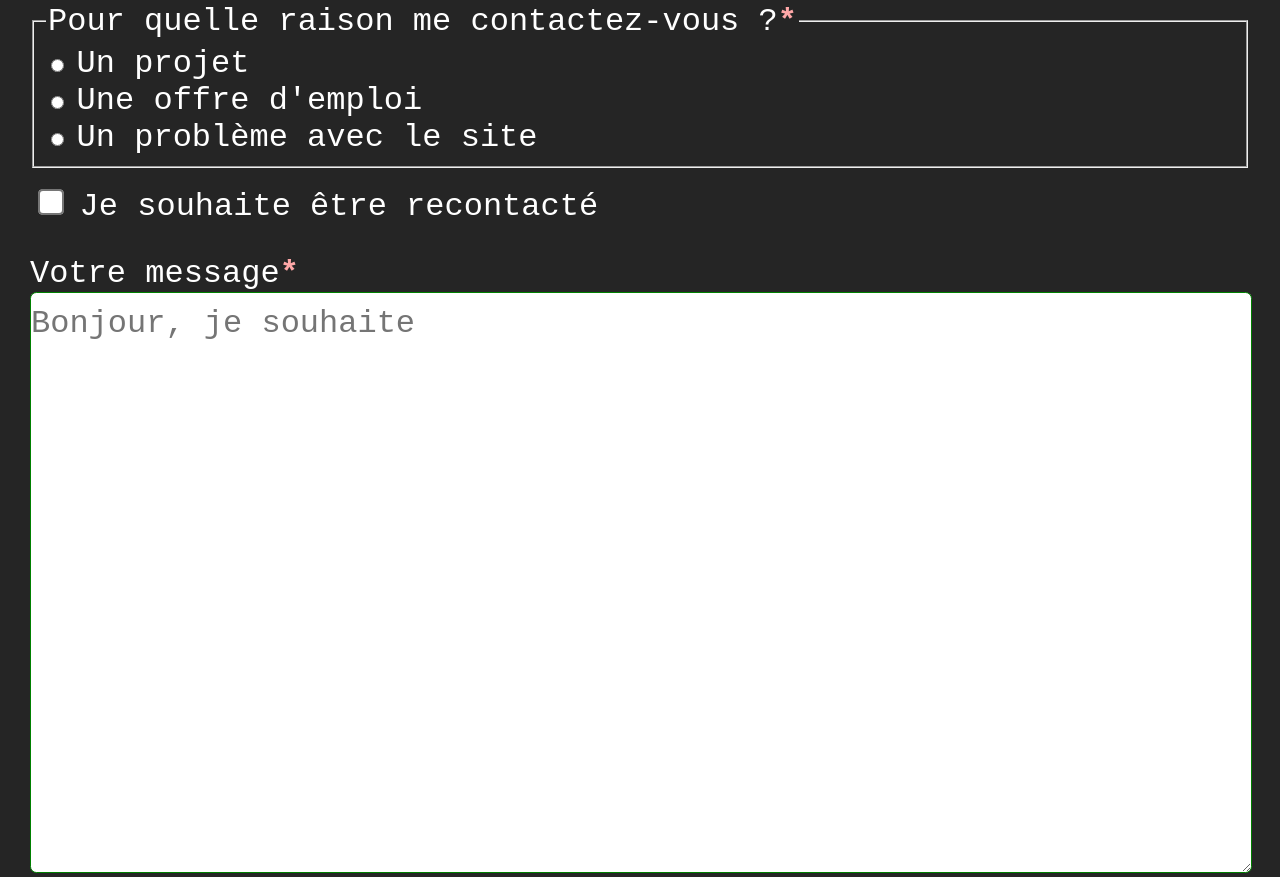
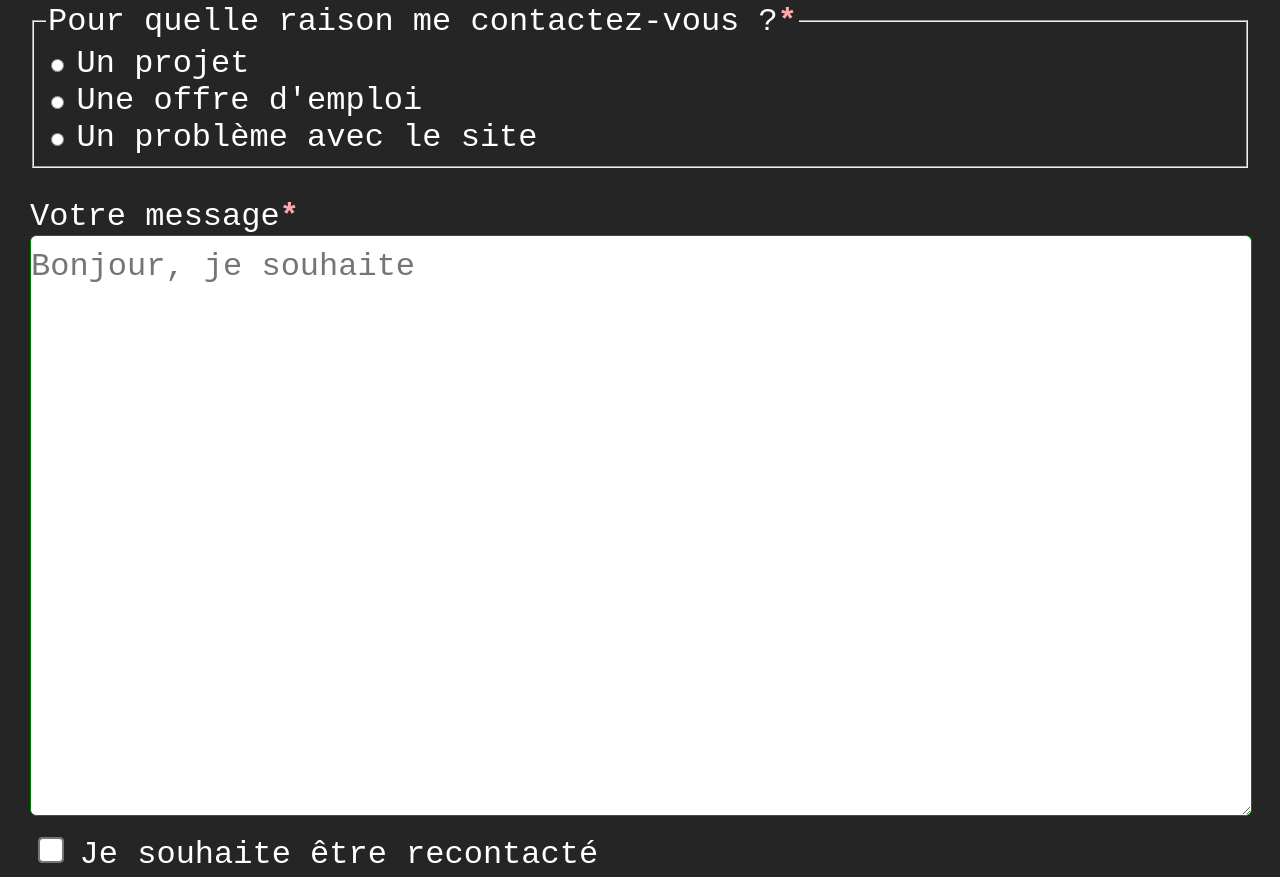
Before and after one commit to Farmeurimmo/portfolio-supinfo, a plain HTML site: page index.html in a window 1280 px wide. Shown: the part 5408-6285 px from the top of the page. Drawn offline with Linux system fonts and the light colour scheme.

Commit message:
Move the contact me again checkbox

```diff
--- a/assets/css/style.css
+++ b/assets/css/style.css
@@ -241,7 +241,7 @@ a.backtotop {
     background-color: var(--main-bg-color-padded-elements);
 }
 
-.info-wrapper {
+.info-wrapper, .message-wrapper {
     display: flex;
     flex-direction: column;
     gap: 15px;
--- a/index.html
+++ b/index.html
@@ -181,16 +181,16 @@
                         <label for="radio3">Un problème avec le site</label>
                     </div>
                 </fieldset>
-                <div>
-                    <input autocomplete="off" id="canbecontactedagain" name="Me recontacter" type="checkbox">
-                    <label for="canbecontactedagain">Je souhaite être recontacté</label>
-                </div>
             </div>
             <div class="message-wrapper">
                 <div class="form-group">
                     <label for="message">Votre message<strong class="require">*</strong></label>
                     <textarea id="message" name="Message" placeholder="Bonjour, je souhaite" required
                               rows="15"></textarea>
+                </div>
+                <div>
+                    <input autocomplete="off" id="canbecontactedagain" name="Me recontacter" type="checkbox">
+                    <label for="canbecontactedagain">Je souhaite être recontacté</label>
                 </div>
                 <div class="form-group">
                     <input class="submit" required type="submit" value="Envoyer">
```
